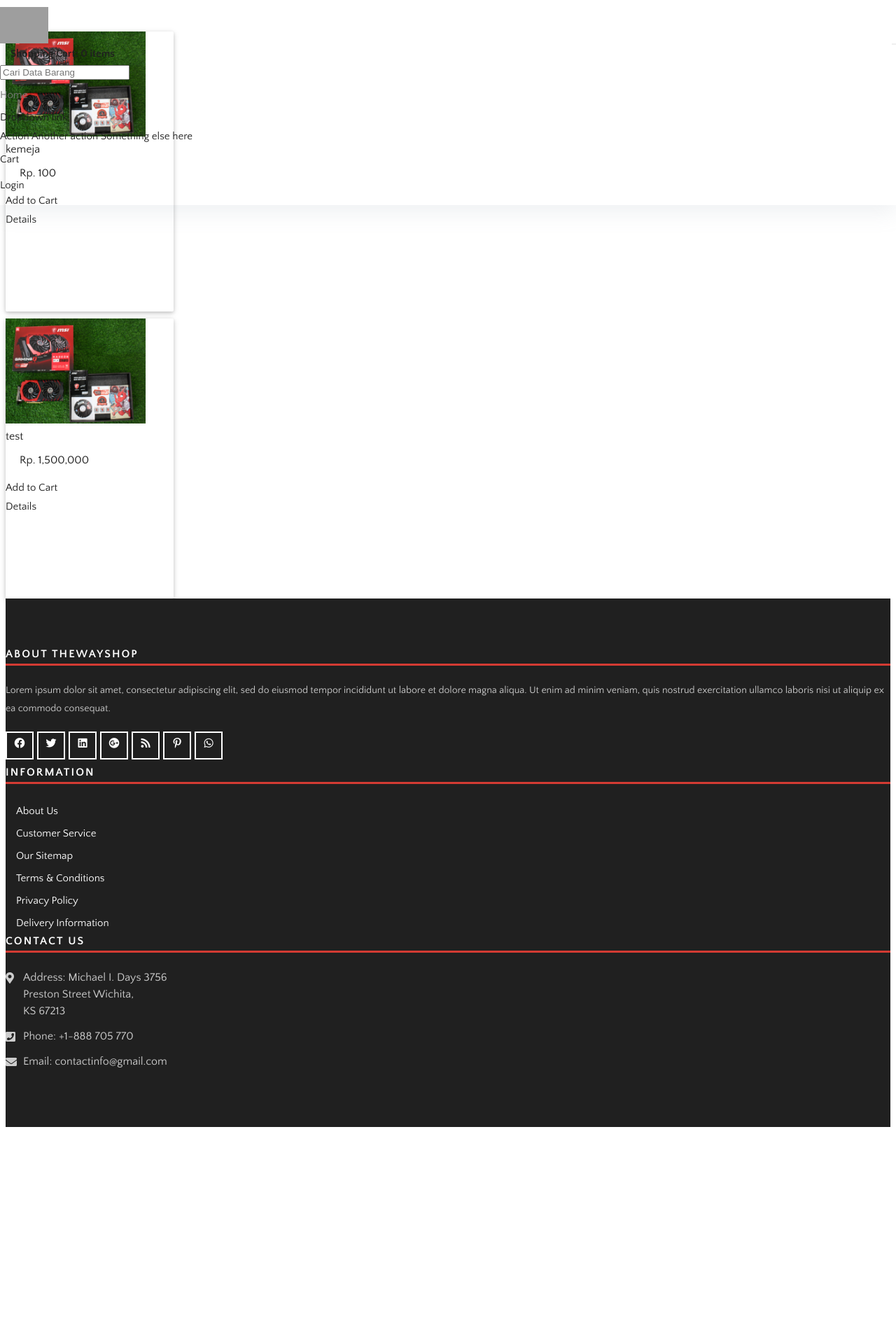
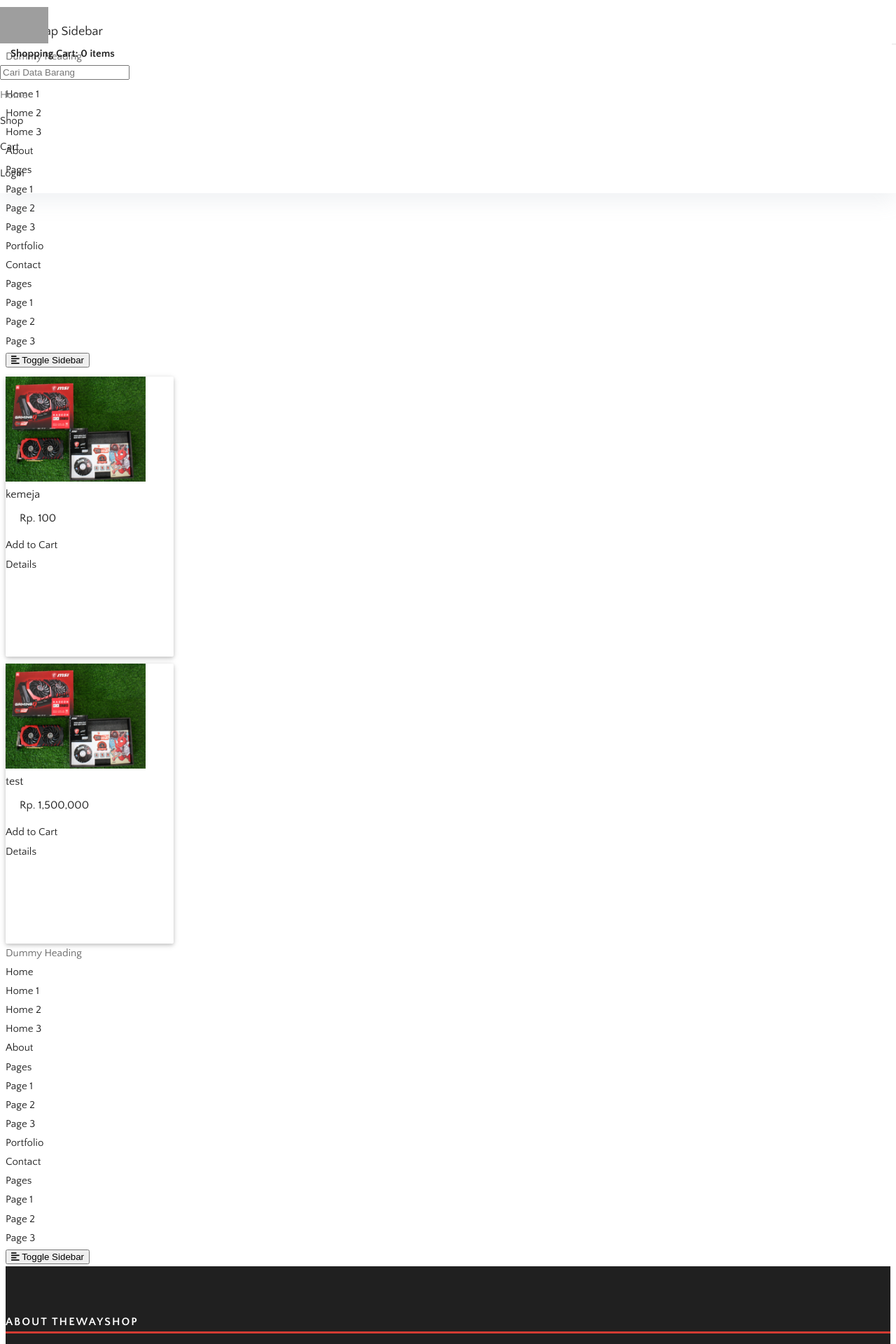
Before and after one commit to MuhamadFahdy/prototype-rekweb, a CodeIgniter app: page /prototype-rekweb/shop in a window 1280 px wide. Shown: the top 1920 px of the page at 70% size. Before the commit the page ends 1618 px from the top, so only its background shows below. Run offline with CodeIgniter, Linux system fonts and the light colour scheme; data comes from the database, SQL or seed files in the repository; data that the repository does not hold is empty; some libraries are stand-ins or nearby versions; grey boxes are pictures that could not be loaded.

Commit message:
trying sidebar

```diff
--- a/application/controllers/Shop.php
+++ b/application/controllers/Shop.php
@@ -12,6 +12,7 @@
 
         $this->load->view('templates/header',$data);
         $this->load->view('shop/index', $data);
+        $this->load->view('sidebar', $data);
         $this->load->view('templates/footer');
 		}
 
--- a/application/views/shop/index.php
+++ b/application/views/shop/index.php
@@ -1,3 +1,108 @@
+<div class="container-fluid">
+  <div class="row mt-3">
+    <div class="col">
+
+      <div class="wrapper">
+
+          <!-- Sidebar -->
+          <nav id="sidebar">
+              <div class="sidebar-header">
+                  <h3>Bootstrap Sidebar</h3>
+              </div>
+
+              <ul class="list-unstyled components">
+                  <p>Dummy Heading</p>
+                  <li class="active">
+                      <a href="#homeSubmenu" data-toggle="collapse" aria-expanded="false" class="dropdown-toggle">Home</a>
+                      <ul class="collapse list-unstyled" id="homeSubmenu">
+                          <li>
+                              <a href="#">Home 1</a>
+                          </li>
+                          <li>
+                              <a href="#">Home 2</a>
+                          </li>
+                          <li>
+                              <a href="#">Home 3</a>
+                          </li>
+                      </ul>
+                  </li>
+                  <li>
+                      <a href="#">About</a>
+                  </li>
+                  <li>
+                      <a href="#pageSubmenu" data-toggle="collapse" aria-expanded="false" class="dropdown-toggle">Pages</a>
+                      <ul class="collapse list-unstyled" id="pageSubmenu">
+                          <li>
+                              <a href="#">Page 1</a>
+                          </li>
+                          <li>
+                              <a href="#">Page 2</a>
+                          </li>
+                          <li>
+                              <a href="#">Page 3</a>
+                          </li>
+                      </ul>
+                  </li>
+                  <li>
+                      <a href="#">Portfolio</a>
+                  </li>
+                  <li>
+                      <a href="#">Contact</a>
+                  </li>
+              </ul>
+          </nav>
+
+      </div>
+
+      <a href="#pageSubmenu" data-toggle="collapse" aria-expanded="false" class="dropdown-toggle">Pages</a>
+      <ul class="collapse list-unstyled" id="pageSubmenu">
+          <li>
+              <a href="#">Page 1</a>
+          </li>
+          <li>
+              <a href="#">Page 2</a>
+          </li>
+          <li>
+              <a href="#">Page 3</a>
+          </li>
+      </ul>
+
+      <div id="content">
+          <nav class="navbar navbar-expand-lg navbar-light bg-light">
+              <div class="container-fluid">
+
+                  <button type="button" id="sidebarCollapse" class="btn btn-info">
+                      <i class="fas fa-align-left"></i>
+                      <span>Toggle Sidebar</span>
+                  </button>
+
+              </div>
+          </nav>
+      </div>
+
+        </div>
+
+        </div>
+
+
+      </div>
+
+
+
+
+
+
+
+
+
+
+
+
+
+
+
+
+
 <div class="container-fluid">
   <div class="row mt-5 mb-5">
 
--- /dev/null
+++ b/application/views/sidebar.php
@@ -0,0 +1,94 @@
+ <!-- <div class="wrapper mt-3"> -->
+    <!-- Sidebar -->
+    <!-- <nav id="sidebar">
+        ...
+    </nav>
+ -->
+    <!-- Page Content -->
+    <!-- <div id="content"> -->
+        <!-- We'll fill this with dummy content -->
+    <!-- </div> -->
+
+<!-- </div>   -->
+
+<div class="wrapper mt-3">
+    <!-- Sidebar -->
+  <!--   <nav id="sidebar">
+        <div class="sidebar-header">
+            <h3>Bootstrap Sidebar</h3>
+        </div> -->
+
+        <ul class="list-unstyled components">
+            <p>Dummy Heading</p>
+            <li class="active">
+                <a href="#homeSubmenu" data-toggle="collapse" aria-expanded="false" class="dropdown-toggle">Home</a>
+                <ul class="collapse list-unstyled" id="homeSubmenu">
+                    <li>
+                        <a href="#">Home 1</a>
+                    </li>
+                    <li>
+                        <a href="#">Home 2</a>
+                    </li>
+                    <li>
+                        <a href="#">Home 3</a>
+                    </li>
+                </ul>
+            </li>
+            <li>
+                <a href="#">About</a>
+            </li>
+            <li>
+                <a href="#pageSubmenu" data-toggle="collapse" aria-expanded="false" class="dropdown-toggle">Pages</a>
+                <ul class="collapse list-unstyled" id="pageSubmenu">
+                    <li>
+                        <a href="#">Page 1</a>
+                    </li>
+                    <li>
+                        <a href="#">Page 2</a>
+                    </li>
+                    <li>
+                        <a href="#">Page 3</a>
+                    </li>
+                </ul>
+            </li>
+            <li>
+                <a href="#">Portfolio</a>
+            </li>
+            <li>
+                <a href="#">Contact</a>
+            </li>
+        </ul>
+    </nav>
+
+</div>
+
+<a href="#pageSubmenu" data-toggle="collapse" aria-expanded="false" class="dropdown-toggle">Pages</a>
+<ul class="collapse list-unstyled" id="pageSubmenu">
+    <li>
+        <a href="#">Page 1</a>
+    </li>
+    <li>
+        <a href="#">Page 2</a>
+    </li>
+    <li>
+        <a href="#">Page 3</a>
+    </li>
+</ul>
+
+<div id="content">
+    <nav class="navbar navbar-expand-lg navbar-light bg-light">
+        <div class="container-fluid">
+
+            <button type="button" id="sidebarCollapse" class="btn btn-info">
+                <i class="fas fa-align-left"></i>
+                <span>Toggle Sidebar</span>
+            </button>
+
+        </div>
+    </nav>
+</div>
+
+ </div>
+    </div>
+
+</div>
--- a/application/views/templates/header.php
+++ b/application/views/templates/header.php
@@ -62,21 +62,9 @@
                   <a class="nav-link" href="<?= base_url("");?>" role="button" aria-haspopup="true" aria-expanded="false">Home</a>
                 </li>
 
-           <div class="dropdown ml-1 mr-1">
-              <a class="btn btn-light dropdown-toggle" href="#" role="button" id="dropdownMenuLink" data-toggle="dropdown" aria-haspopup="true" aria-expanded="false">
-                Dropdown link
-              </a>
-
-              <div class="dropdown-menu" aria-labelledby="dropdownMenuLink">
-                <a class="dropdown-item" href="<?= base_url("laps");?>">Action</a>
-                <a class="dropdown-item" href="<?= base_url("shop");?>">Another action</a>
-                <a class="dropdown-item" href="<?= base_url("shop");?>">Something else here</a>
-              </div>
-            </div>
-<!--
                 <li class="nav-item  ml-md-4">
                   <a class="nav-link" href="<?= base_url("shop");?>">Shop</a>
-                </li> -->
+                </li>
 
                 <li class="nav-item  ml-md-4">
                   <a class="nav-link" href="<?= base_url("cart");?>">Cart</a>
```
